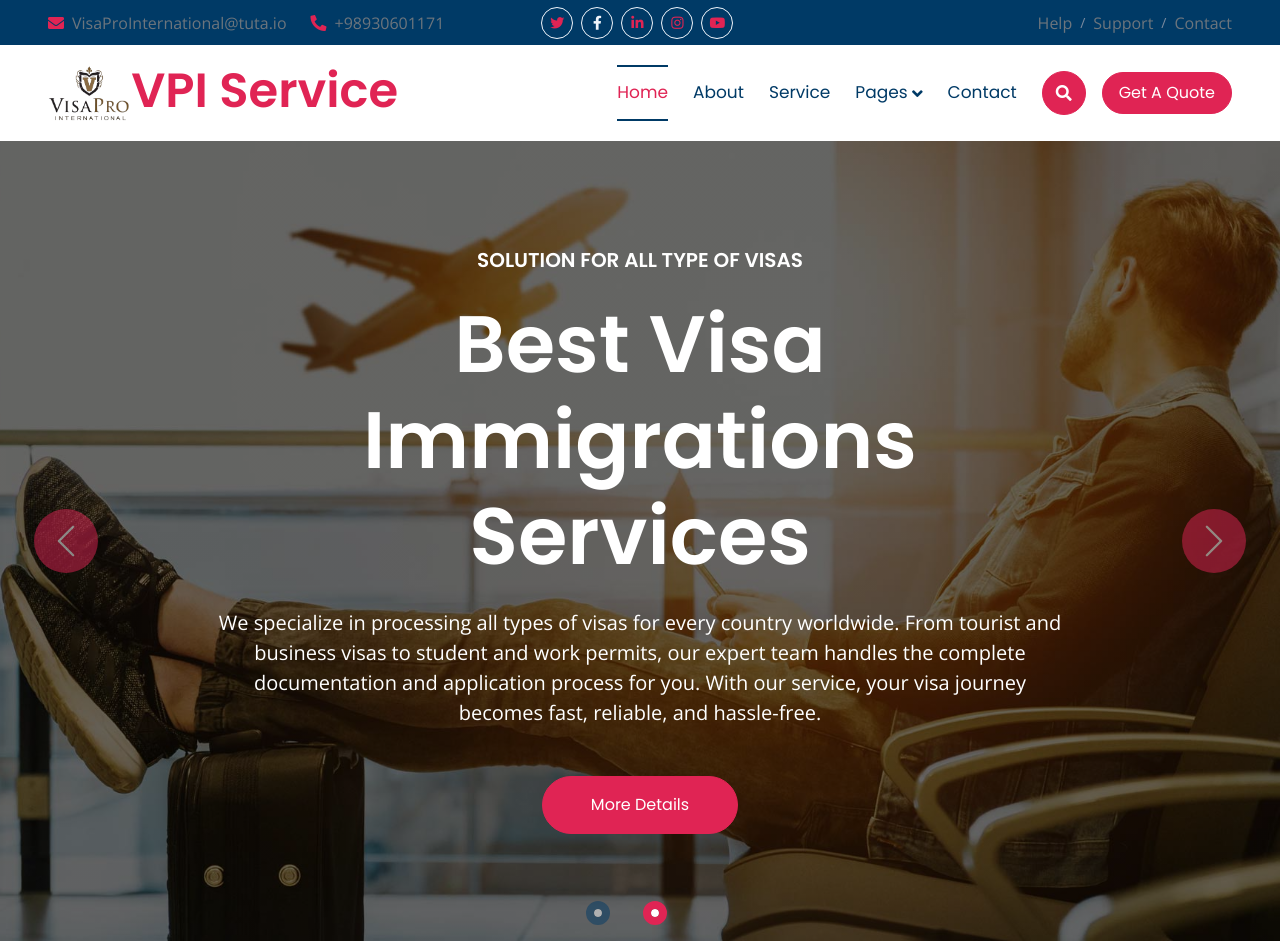
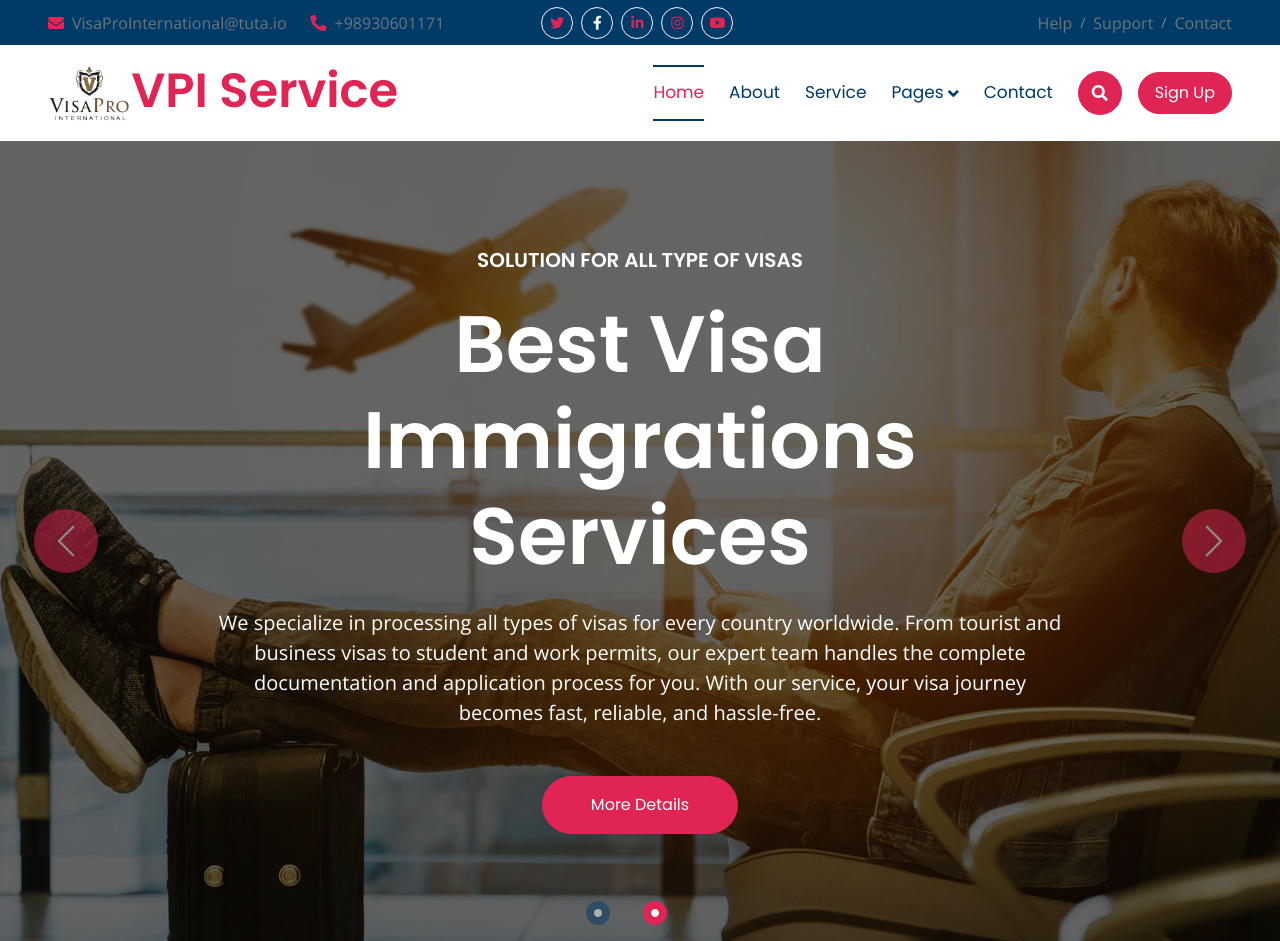
Before and after one commit to LYLOMALL/visa-website, a plain HTML site: page index.html in a window 1280 px wide. Shown: the top 941 px of the page. Drawn offline with nearby package versions, Linux system fonts and the light colour scheme.

Commit message:
Update index.html

```diff
--- a/index.html
+++ b/index.html
@@ -98,7 +98,7 @@ secondary"></i></a>
                         <a href="contact.html" class="nav-item nav-link">Contact</a>
                     </div>
                     <button class="btn btn-primary btn-md-square border-secondary mb-3 mb-md-3 mb-lg-0 me-3" data-bs-toggle="modal" data-bs-target="#searchModal"><i class="fas fa-search"></i></button>
-                    <a href="" class="btn btn-primary border-secondary rounded-pill py-2 px-4 px-lg-3 mb-3 mb-md-3 mb-lg-0">Get A Quote</a>
+                    <a href="" class="btn btn-primary border-secondary rounded-pill py-2 px-4 px-lg-3 mb-3 mb-md-3 mb-lg-0">Sign Up</a>
                 </div>
             </nav>
         </div>
```
